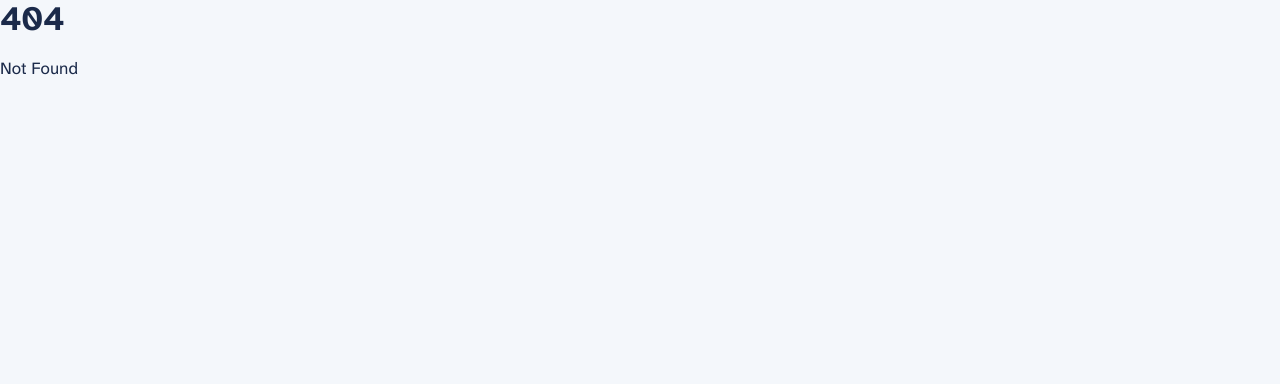
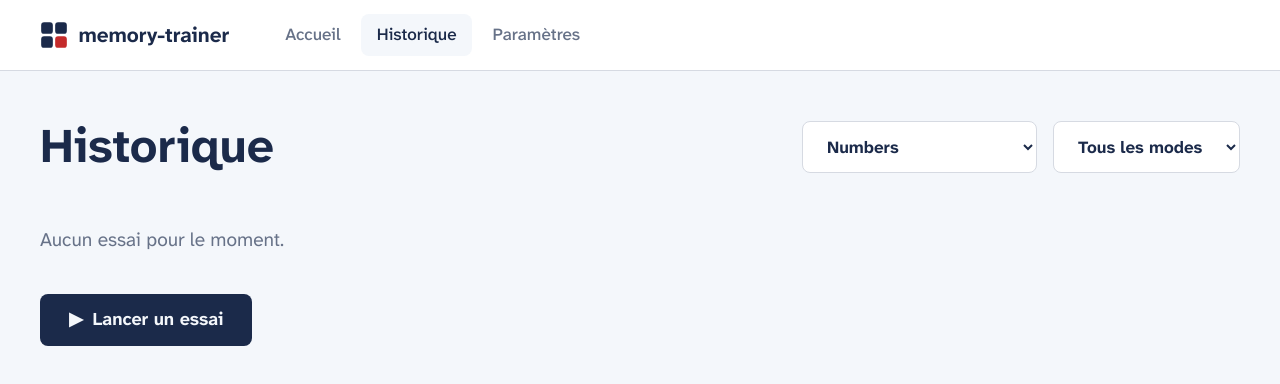
Before and after one commit to gabrielluthun/memory-trainer, a SvelteKit app: page /history in a window 1280 px wide. Before the commit this address had no page. Shown: the top 384 px of the page. Built offline with nearby package versions, Linux system fonts and the light colour scheme.

Commit message:
feat(ui): list trials in the history with filters

```diff
--- /dev/null
+++ b/src/routes/history/+page.svelte
@@ -0,0 +1,292 @@
+<script lang="ts">
+	import { resolve } from '$app/paths';
+	import { getApp } from '#lib/app-container.ts';
+	import type { HistoryFilter } from '#lib/application/history-query.ts';
+	import type { TrialSummary } from '#lib/application/ports.ts';
+	import AppHeader from '#lib/presentation/components/app-header.svelte';
+	import { formatDuration, formatTrialDate } from '#lib/presentation/format.ts';
+
+	/**
+	 * History (mock-up 08, US12, CU07): every trial, most recent first, read on the device.
+	 * One list of links: a table on a computer, cards on a phone. Nothing here can change or
+	 * delete a trial (RG18).
+	 */
+	const app = getApp();
+
+	// Numbers by default, as on mock-up 08; "Toutes les disciplines" is cut short on a phone.
+	let discipline = $state<HistoryFilter['discipline']>('numbers');
+	let mode = $state<HistoryFilter['mode']>('all');
+	let trials = $state<TrialSummary[] | null>(null);
+	let hasAny = $state(false);
+	const now = new Date();
+
+	// Both lists arrive together: an empty device and empty filters say different things (CU07 1a).
+	$effect(() => {
+		const filter: HistoryFilter = { discipline, mode };
+		void Promise.all([
+			app.history.list(filter),
+			app.history.list({ discipline: 'all', mode: 'all' })
+		]).then(([listed, all]) => {
+			hasAny = all.length > 0;
+			trials = listed;
+		});
+	});
+
+	// Abandoned and interrupted trials come with US10.
+	const statusLabels: Record<string, string> = { completed: 'Compté' };
+</script>
+
+<svelte:head>
+	<title>Historique — memory-trainer</title>
+</svelte:head>
+
+<AppHeader />
+
+<main class="history">
+	<div class="head">
+		<h1>Historique</h1>
+		<div class="filters">
+			<select aria-label="Discipline" bind:value={discipline}>
+				<option value="all">Toutes les disciplines</option>
+				<option value="numbers">Numbers</option>
+			</select>
+			<select aria-label="Mode" bind:value={mode}>
+				<option value="all">Tous les modes</option>
+				<option value="standard">Standard</option>
+				<option value="custom">Personnalisé</option>
+			</select>
+		</div>
+	</div>
+
+	{#if trials !== null}
+		{#if !hasAny}
+			<div class="empty">
+				<p>Aucun essai pour le moment.</p>
+				<a class="button button-primary" href={resolve('/train/numbers')}>
+					<span aria-hidden="true">▶</span> Lancer un essai
+				</a>
+			</div>
+		{:else if trials.length === 0}
+			<p class="empty">Aucun essai pour ces filtres.</p>
+		{:else}
+			<section class="sheet">
+				<div class="columns" aria-hidden="true">
+					<span>Date</span><span>Mode</span><span>Score</span><span>Mémorisation</span><span>
+						Statut
+					</span>
+				</div>
+				<ol class="trials" aria-label="Essais">
+					{#each trials as trial (trial.id)}
+						{@const date = formatTrialDate(trial.startedAt, now)}
+						<li>
+							<a class="trial" href={resolve('/history/[id]', { id: trial.id })}>
+								<span class="date"><strong>{date.day}</strong> {date.time}</span>
+								<span class="mode">
+									<span class="badge" class:custom={trial.mode === 'custom'}>
+										{trial.mode === 'custom' ? `Personnalisé, ${trial.itemCount}` : 'Standard'}
+									</span>
+								</span>
+								<span class="score">
+									{#if trial.score === null}
+										<span class="none">—</span>
+									{:else}
+										<span class="points">{trial.score} / {trial.itemCount}</span>
+										<span class="gauge" aria-hidden="true">
+											<span style:width="{(100 * trial.score) / trial.itemCount}%"></span>
+										</span>
+									{/if}
+								</span>
+								<span class="memorization">
+									{trial.memorizationMs === null ? '—' : formatDuration(trial.memorizationMs)}
+								</span>
+								<span class="status status-{trial.status}">
+									{statusLabels[trial.status] ?? trial.status}
+								</span>
+								<span class="chevron" aria-hidden="true">›</span>
+							</a>
+						</li>
+					{/each}
+				</ol>
+			</section>
+		{/if}
+	{/if}
+</main>
+
+<style>
+	.history {
+		max-width: 110rem;
+		margin: 0 auto;
+		padding: 3rem 2.5rem;
+	}
+	.head {
+		display: flex;
+		flex-wrap: wrap;
+		justify-content: space-between;
+		align-items: center;
+		gap: 1.5rem;
+		margin-bottom: 2rem;
+	}
+	h1 {
+		margin: 0;
+		font-size: 3rem;
+	}
+	.filters {
+		display: flex;
+		gap: 1rem;
+	}
+	.filters select {
+		min-height: 3.25rem;
+		padding: 0 1.25rem;
+		border: 1.5px solid var(--line);
+		border-radius: var(--radius-small);
+		background: var(--sheet);
+		color: var(--ink);
+		font: inherit;
+		font-weight: 700;
+	}
+	.empty {
+		display: flex;
+		flex-direction: column;
+		align-items: flex-start;
+		gap: 1.25rem;
+		color: var(--ink-muted);
+		font-size: 1.2rem;
+	}
+	.sheet {
+		padding: 0.5rem 1rem;
+		background: var(--sheet);
+		border: 1px solid var(--line);
+		border-radius: 1.25rem;
+	}
+	.columns,
+	.trial {
+		display: grid;
+		grid-template-columns: 1.3fr 1.3fr 1.3fr 1fr 1fr 2rem;
+		align-items: center;
+		gap: 1rem;
+		padding: 1.1rem 1rem;
+	}
+	.columns {
+		color: var(--ink-muted);
+		font-weight: 700;
+	}
+	.trials {
+		margin: 0;
+		padding: 0;
+		list-style: none;
+	}
+	.trials li,
+	.columns {
+		border-bottom: 1px solid var(--line);
+	}
+	.trials li:last-child {
+		border-bottom: none;
+	}
+	.trial {
+		color: var(--ink);
+		text-decoration: none;
+	}
+	.trial:hover {
+		background: var(--paper);
+	}
+	.date {
+		font-variant-numeric: tabular-nums;
+		color: var(--ink-muted);
+	}
+	.date strong {
+		color: var(--ink);
+	}
+	.badge.custom {
+		border-color: transparent;
+		background: color-mix(in srgb, var(--custom) 14%, transparent);
+		color: var(--custom);
+	}
+	.score {
+		display: flex;
+		flex-direction: column;
+		gap: 0.35rem;
+	}
+	.points {
+		font-family: var(--font-digits);
+		font-weight: 700;
+		font-size: 1.3rem;
+	}
+	.gauge {
+		width: 9rem;
+		max-width: 100%;
+		height: 0.3rem;
+		border-radius: 1rem;
+		background: var(--line);
+		overflow: hidden;
+	}
+	.gauge span {
+		display: block;
+		height: 100%;
+		background: var(--pen);
+	}
+	.none {
+		color: var(--ink-muted);
+	}
+	.memorization {
+		color: var(--ink-muted);
+		font-family: var(--font-digits);
+	}
+	.status-completed {
+		color: var(--right);
+		font-weight: 700;
+	}
+	.chevron {
+		color: var(--ink-muted);
+		font-size: 1.6rem;
+		justify-self: end;
+	}
+	/* Mock-up 08 on a phone: cards with the score first, the date under it. */
+	@media (max-width: 760px) {
+		.history {
+			padding: 1.5rem 1rem;
+		}
+		h1 {
+			font-size: 1.8rem;
+		}
+		.filters {
+			width: 100%;
+		}
+		.filters select {
+			flex: 1 1 0;
+			min-width: 0;
+		}
+		.sheet {
+			padding: 0 1rem;
+		}
+		.columns,
+		.chevron,
+		.gauge,
+		.status-completed,
+		.badge:not(.custom) {
+			display: none;
+		}
+		.trial {
+			grid-template-columns: 1fr auto auto;
+			grid-template-areas:
+				'score mode memorization'
+				'date  mode memorization';
+			gap: 0.3rem 1rem;
+			padding: 1.25rem 0.25rem;
+		}
+		.score {
+			grid-area: score;
+		}
+		.date {
+			grid-area: date;
+		}
+		.mode {
+			grid-area: mode;
+		}
+		.memorization {
+			grid-area: memorization;
+		}
+		.status {
+			grid-area: mode;
+		}
+	}
+</style>
```
